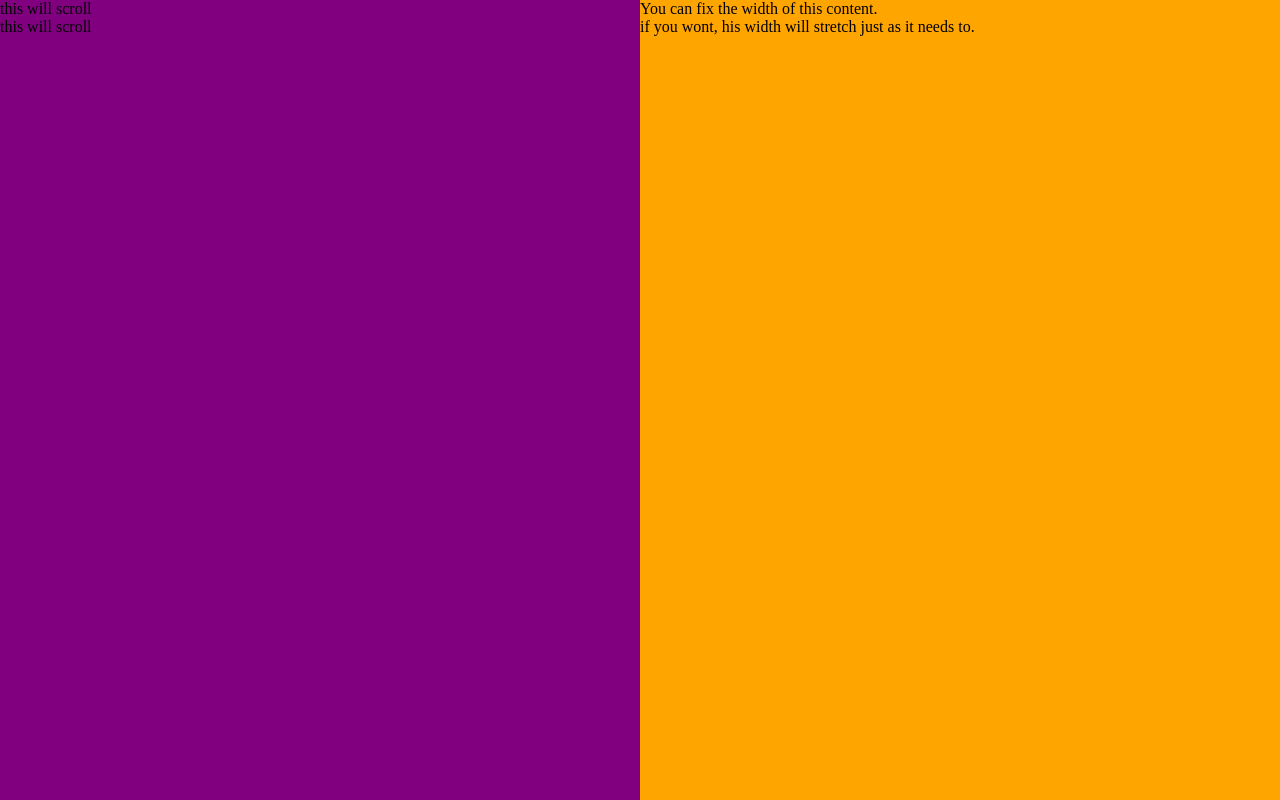
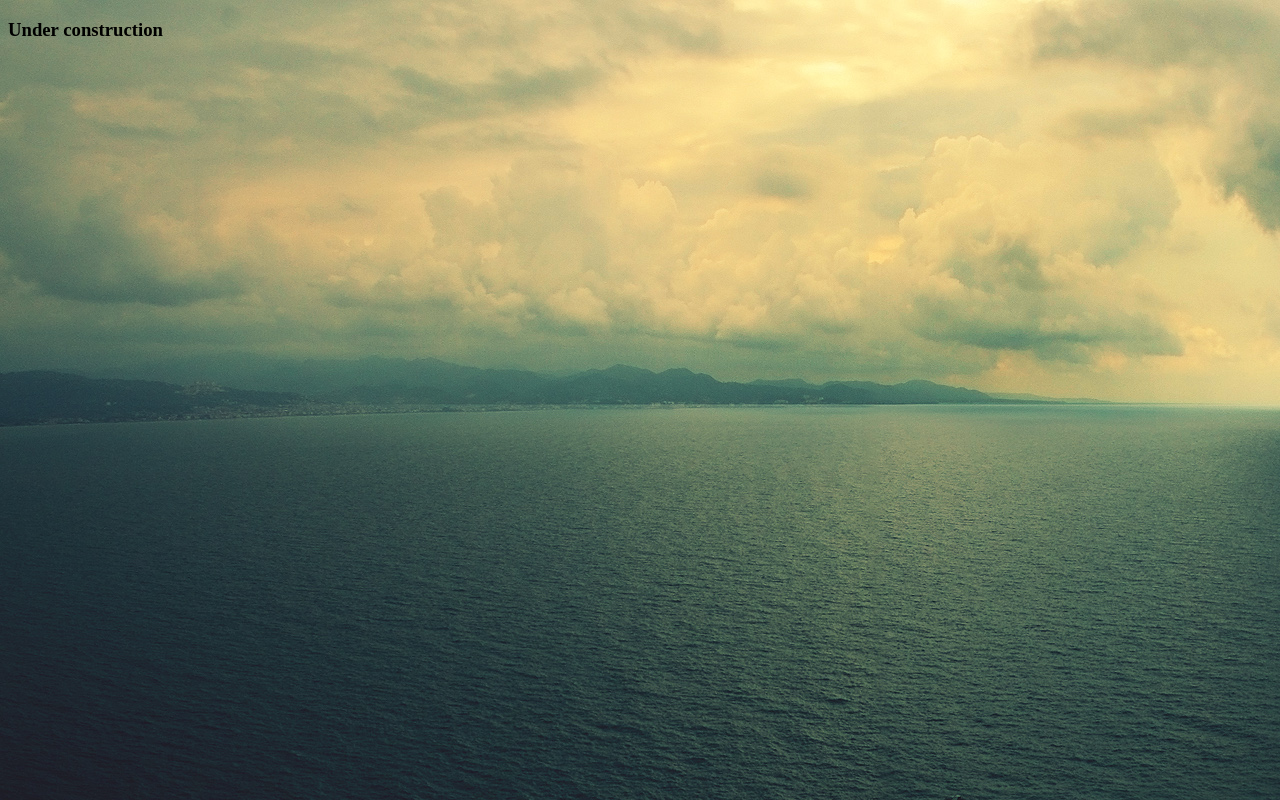
Before and after one commit to Sirfame/mygithubpage, a plain HTML site: page index.html in a window 1280 px wide. Drawn offline with Linux system fonts and the light colour scheme.

Commit message:
Construction landing page

```diff
--- a/css/main.css
+++ b/css/main.css
@@ -1,65 +1,3 @@
-*
-{
-    margin: 0;
-    padding: 0;
+html {
+    background-image: url("../img/background.jpg");
 }
-
-html, body
-{
-    height: 100%;
-    overflow: hidden;
-}
-
-.Container
-{
-    position: absolute;
-    top: 0;
-    bottom: 0;
-    left: 0;
-    right: 0;
-    overflow: auto;
-}
-
-    .Container:before
-    {
-        content: '';
-        height: 100%;
-        float: left;
-    }
-
-.Content
-{
-    position: relative;
-    z-index: 1;
-}
-    .Content:after
-    {
-        content: '';
-        clear: both;
-        display: block;
-    }
-
-.Wrapper
-{
-    position: absolute;
-    width: 100%;
-    height: 100%;
-}
-    .Wrapper > div
-    {
-        height: 100%;
-    }
-
-.LeftContent
-{
-    background-color: purple;
-    overflow: auto;
-}
-
-.RightContent
-{
-    width: 50%;
-    background-color: orange;
-    float: right;
-    margin-left: 0px;
-}
--- a/index.html
+++ b/index.html
@@ -5,22 +5,11 @@
     <meta name="viewport" content="width=device-width, initial-scale=1.0">
     <meta http-equiv="X-UA-Compatible" content="ie=edge">
     <link rel="stylesheet" href="css/main.css"/> <!-- includes bootstrap -->
-    <title>Hello</title>
+    <title>Sirfame Lin</title>
 </head>
 <body>
     <div class="Container">
-        <div class="Content">
-            <div class="Wrapper">
-                <div class="RightContent">
-                    <p>You can fix the width of this content.</p>
-                    <p>if you wont, his width will stretch just as it needs to.</p>
-                </div>
-                <div class="LeftContent">
-                    <p>this will scroll</p>
-                    <p>this will scroll</p>
-                </div>
-            </div>
-        </div>
+        <h3>Under construction</h3>
     </div>
 </body>
 </html>
```
Also changed, not shown: img/background.jpg (added).
